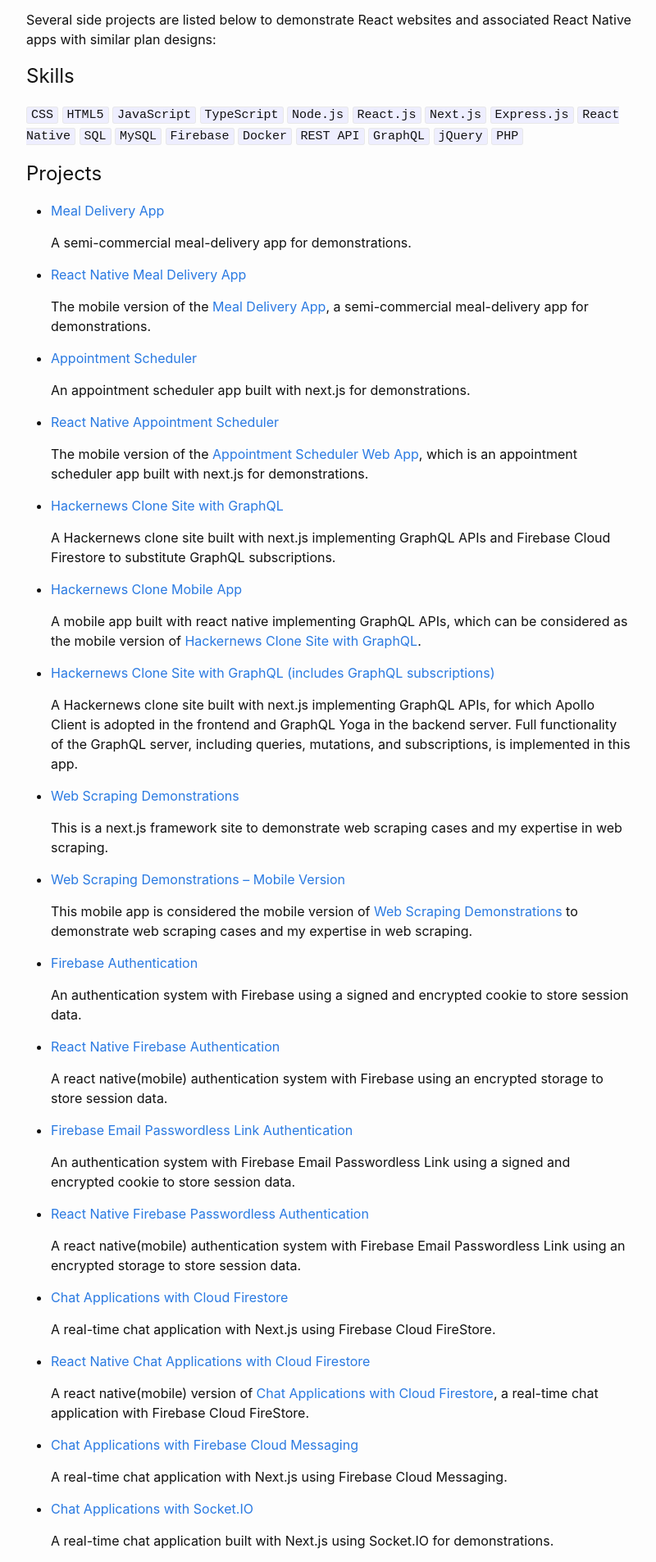
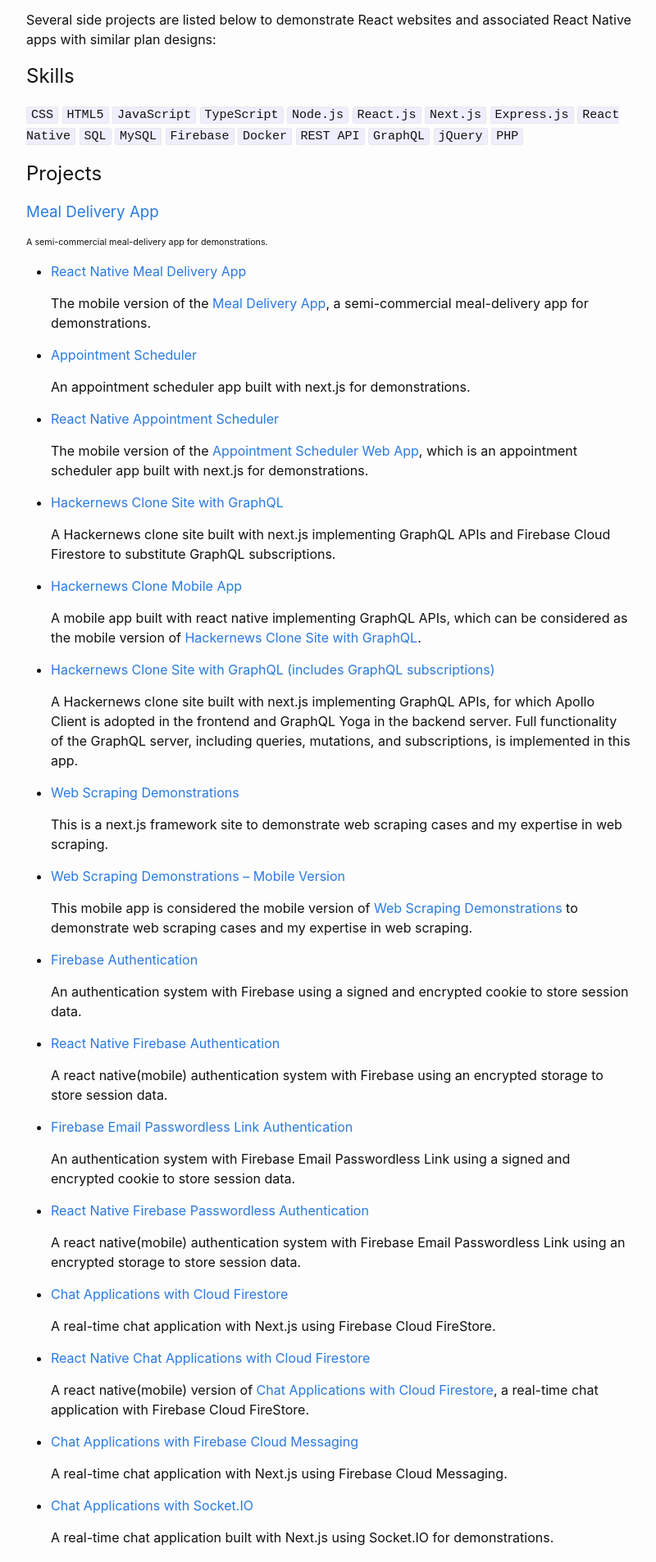
Before and after one commit to jglchen/jglchen.github.io, a Jekyll site: the page built from index.md, in a window 1280 px wide. Shown: the part 692-2598 px from the top of the page at 82% size, without its empty margins (238-1038 px from the left). Built offline with Jekyll 4.4.1, drawn with Linux system fonts in a browser that asks for light colours.

Commit message:
Initial Commit

```diff
--- a/index.md
+++ b/index.md
@@ -24,8 +24,8 @@ Several side projects are listed below to demonstrate React websites and associa
 
 ## Projects
 
-- #### [Meal Delivery App](https://jglchen.github.io/meal-delivery/)
-    A semi-commercial meal-delivery app for demonstrations.
+### [Meal Delivery App](https://jglchen.github.io/meal-delivery/)
+###### A semi-commercial meal-delivery app for demonstrations.
 
 - #### [React Native Meal Delivery App](https://jglchen.github.io/react-native-meal-delivery/)
     The mobile version of the [Meal Delivery App](https://jglchen.github.io/meal-delivery/), a semi-commercial meal-delivery app for demonstrations.
```
